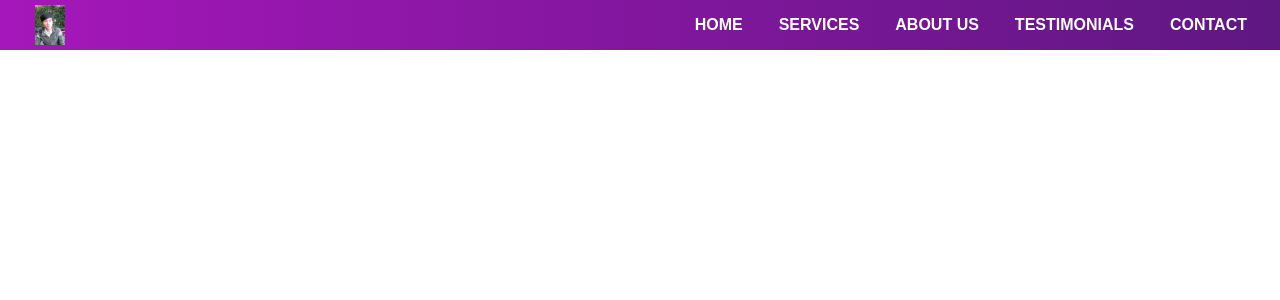
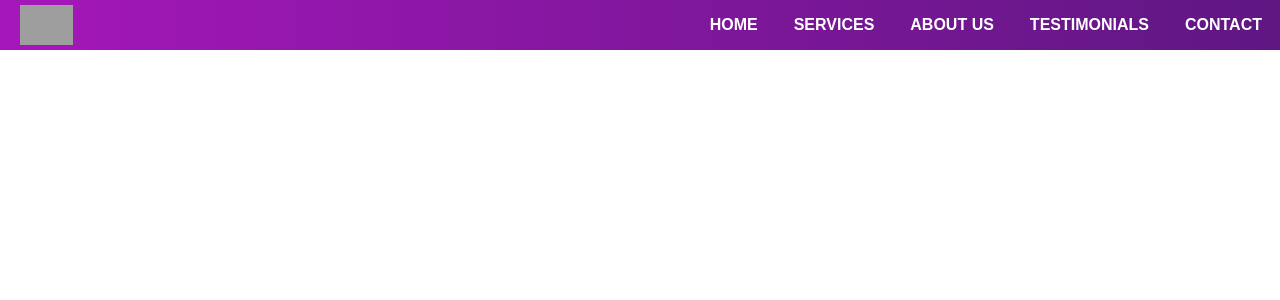
Before and after one commit to hungcan0611/CSE485_1851061439_1851061670, a PHP site: page /CV.php in a window 1280 px wide. Shown: the top 300 px of the page. Run offline with PHP 8.4, Linux system fonts and the light colour scheme; grey boxes are pictures that could not be loaded.

Commit message:
Sua navbar

```diff
--- a/CV.php
+++ b/CV.php
@@ -14,9 +14,10 @@
 <section id="nav-bar">
 
 <nav class="navbar navbar-expand-lg navbar-light">
-  <div class="container-fluid">
-    <a class="navbar-brand" href="#"><img src="Hung.jpg"></a>
-    <button class="navbar-toggler" type="button" data-bs-toggle="collapse" data-bs-target="#navbarNav" aria-controls="navbarNav" aria-expanded="false" aria-label="Toggle navigation">
+    <a class="navbar-brand" href="#"><img src="Images/GI.gif"></a>
+    <button class="navbar-toggler" type="button" data-toggle="collapse"
+    data-target="#navbarNav" aria-controls="navbarNav"
+    aria-expanded="false" aria-label="Toggle navigation">
       <span class="navbar-toggler-icon"></span>
     </button>
     <div class="collapse navbar-collapse" id="navbarNav">
@@ -38,7 +39,6 @@
         </li>
       </ul>
     </div>
-  </div>
 </nav>
 </section>
 
```
